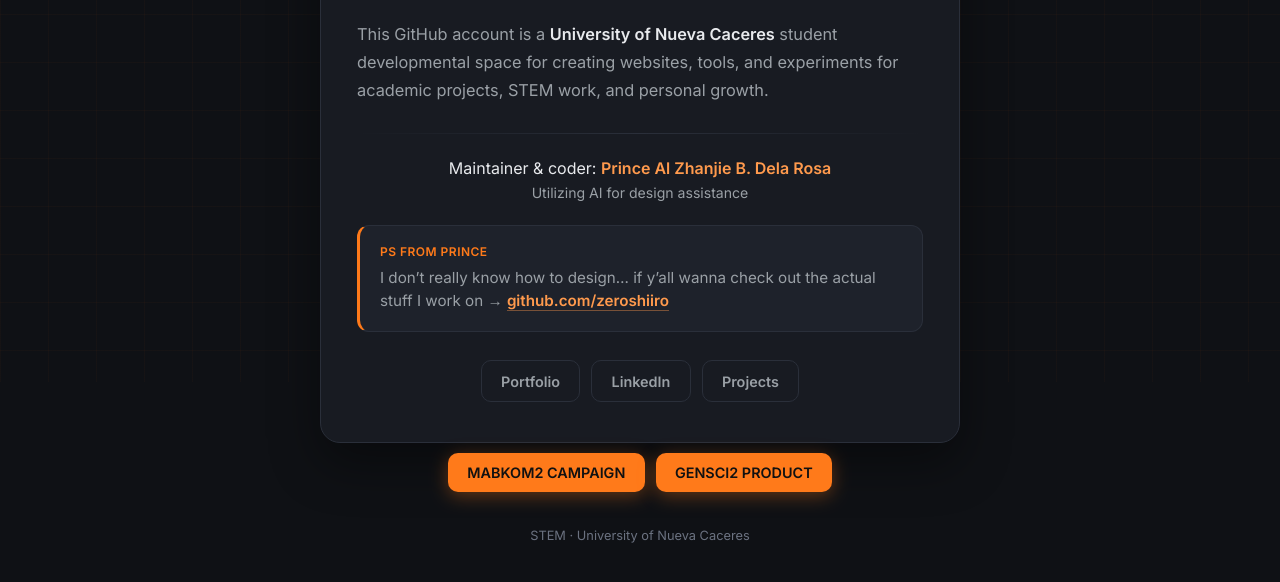
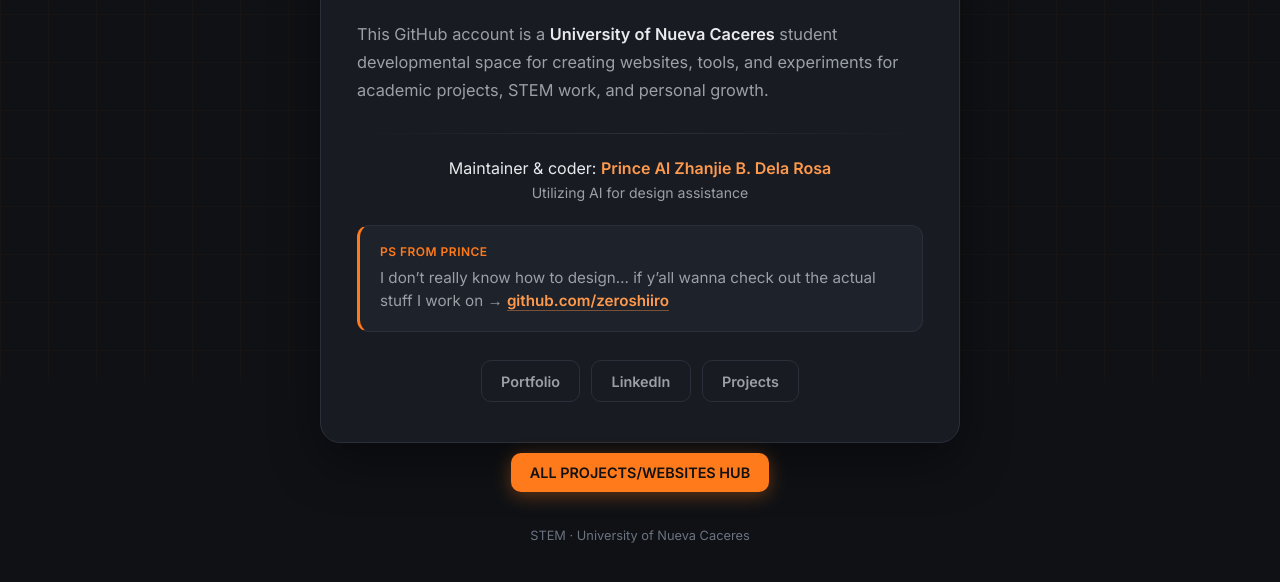
Before and after one commit to stemf2026/stemf2026.github.io, a plain HTML site: page index.html in a window 1280 px wide. Shown: the part 418-1000 px from the top of the page. Drawn offline with Linux system fonts and the light colour scheme.

Commit message:
Update index.html
New Hub Button for All Projects

```diff
--- a/index.html
+++ b/index.html
@@ -317,11 +317,8 @@
       </div>
     </div>
       <div class="links">
-                <a style="margin-top: 10px;" class="link-btn primary" href="https://stemf2026.github.io/mabkomcampaign" target="_blank" rel="noopener">
-                  MABKOM2 CAMPAIGN
-                </a>
-                <a style="margin-top: 10px;" class="link-btn primary" href="https://stemf2026.github.io/genscipinksplash" target="_blank" rel="noopener">
-                  GENSCI2 PRODUCT
+                <a style="margin-top: 10px;" class="link-btn primary" href="https://stemf2026.github.io/hub" target="_blank" rel="noopener">
+                  ALL PROJECTS/WEBSITES HUB
                 </a>
       </div>
     <footer>
```
